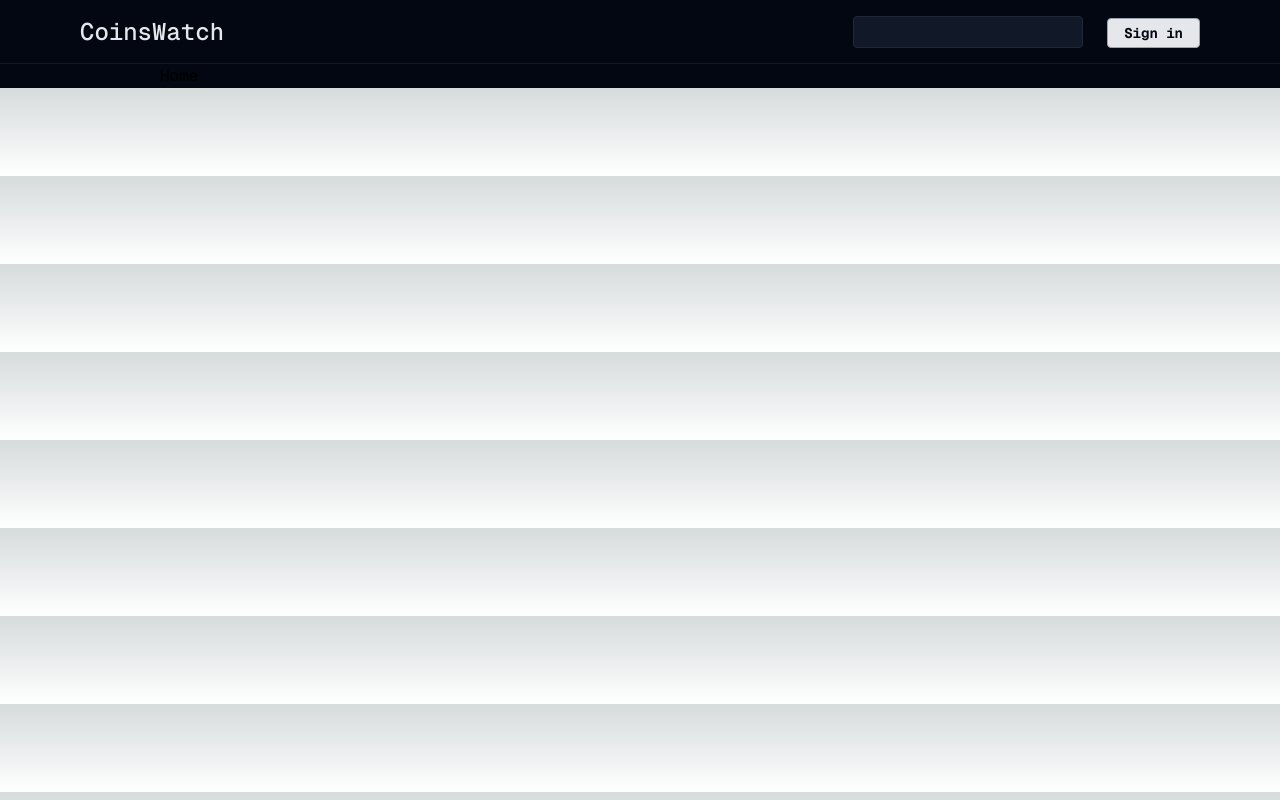
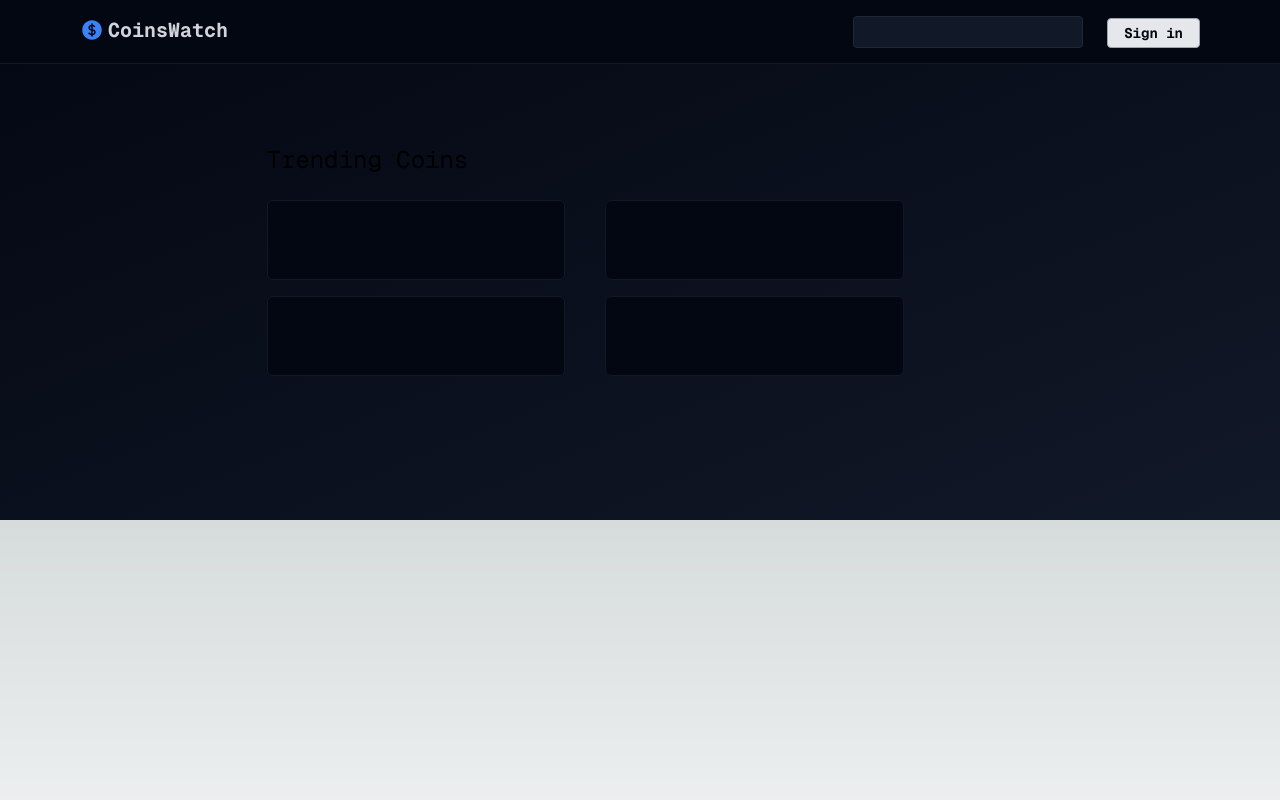
Before and after one commit to zinedinechami/crypto_next, a Next.js app: page / in a window 1280 px wide. Built offline with nearby package versions, Linux system fonts and the light colour scheme.

Commit message:
created design for trending section

```diff
--- a/src/app/componenets/header.tsx
+++ b/src/app/componenets/header.tsx
@@ -1,10 +1,24 @@
 export default function Header() {
   return (
     <>
-      <nav className="w-full flex h-16  border-gray-900 border-b relative">
-        <h1 className="mt-4 ml-20 font-medium text-2xl text-gray-200">
-          CoinsWatch
-        </h1>
+      <nav className="w-full flex h-16  border-gray-900 border-b relative bg-gray-950">
+        <div className="mt-4 ml-20 flex">
+          <svg
+            xmlns="http://www.w3.org/2000/svg"
+            viewBox="0 0 24 24"
+            fill="currentColor"
+            className="w-6 h-7 mr-1 text-blue-500"
+          >
+            <path d="M10.464 8.746c.227-.18.497-.311.786-.394v2.795a2.252 2.252 0 0 1-.786-.393c-.394-.313-.546-.681-.546-1.004 0-.323.152-.691.546-1.004ZM12.75 15.662v-2.824c.347.085.664.228.921.421.427.32.579.686.579.991 0 .305-.152.671-.579.991a2.534 2.534 0 0 1-.921.42Z" />
+            <path
+              fill-rule="evenodd"
+              d="M12 2.25c-5.385 0-9.75 4.365-9.75 9.75s4.365 9.75 9.75 9.75 9.75-4.365 9.75-9.75S17.385 2.25 12 2.25ZM12.75 6a.75.75 0 0 0-1.5 0v.816a3.836 3.836 0 0 0-1.72.756c-.712.566-1.112 1.35-1.112 2.178 0 .829.4 1.612 1.113 2.178.502.4 1.102.647 1.719.756v2.978a2.536 2.536 0 0 1-.921-.421l-.879-.66a.75.75 0 0 0-.9 1.2l.879.66c.533.4 1.169.645 1.821.75V18a.75.75 0 0 0 1.5 0v-.81a4.124 4.124 0 0 0 1.821-.749c.745-.559 1.179-1.344 1.179-2.191 0-.847-.434-1.632-1.179-2.191a4.122 4.122 0 0 0-1.821-.75V8.354c.29.082.559.213.786.393l.415.33a.75.75 0 0 0 .933-1.175l-.415-.33a3.836 3.836 0 0 0-1.719-.755V6Z"
+              clip-rule="evenodd"
+            />
+          </svg>
+
+          <h1 className=" font-bold text-xl text-gray-300">CoinsWatch</h1>
+        </div>
         <div className="absolute right-20 top-4">
           <input
             className="h-8 rounded mr-6 bg-gray-900 border border-gray-800"
--- a/src/app/componenets/trending.tsx
+++ b/src/app/componenets/trending.tsx
@@ -1,9 +1,14 @@
 export default function Trending() {
   return (
     <>
-      <section>
-        <h1>Trending Coins</h1>
-        <article></article>
+      <section className="pt-20 pb-36">
+        <h1 className="text-2xl mb-6 ">Trending Coins</h1>
+        <div className="flex flex-wrap ">
+          <article className="w-2/5 h-20 mb-4 mr-10 rounded-md border border-gray-900 bg-gray-950"></article>
+          <article className="w-2/5 h-20 rounded-md border border-gray-900 bg-gray-950"></article>
+          <article className="w-2/5 h-20 mr-10 rounded-md border border-gray-900 bg-gray-950"></article>
+          <article className="w-2/5 h-20 rounded-md border border-gray-900 bg-gray-950"></article>
+        </div>
       </section>
     </>
   );
--- a/src/app/page.tsx
+++ b/src/app/page.tsx
@@ -1,12 +1,13 @@
 import Image from "next/image";
 import Header from "./componenets/header";
+import Trending from "./componenets/trending";
 
 export default function Home() {
   return (
-    <main className="bg-gray-950">
+    <main className="bg-gradient-to-br from-gray-950 to-gray-900">
       <Header />
-      <div className="w-9/12 mx-auto">
-        <div>Home</div>
+      <div className="w-7/12  mx-auto">
+        <Trending />
       </div>
     </main>
   );
```
